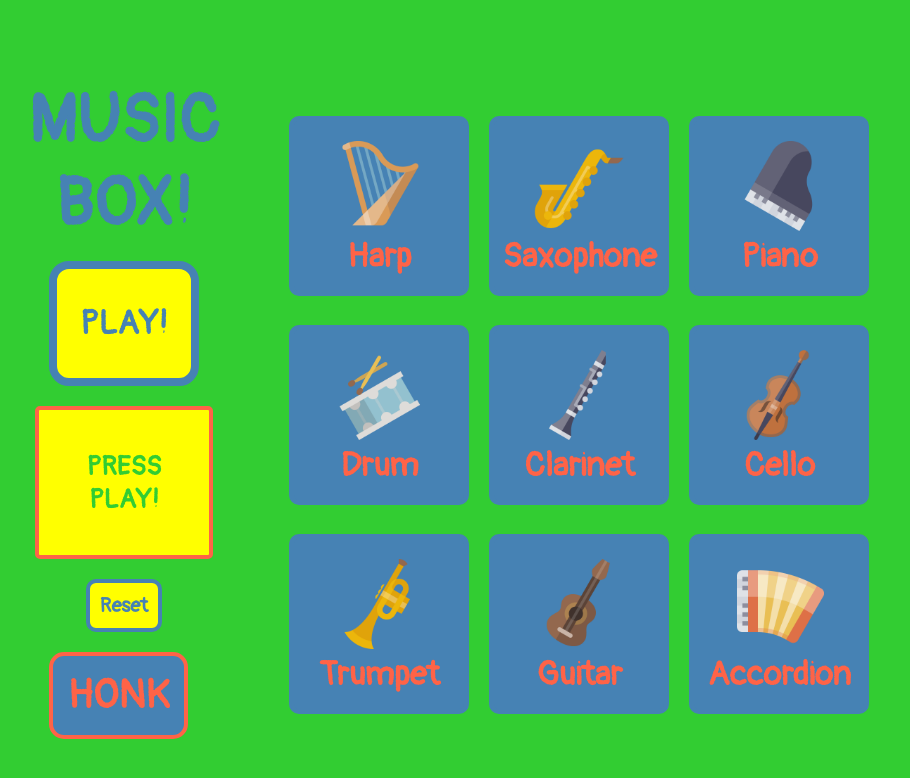
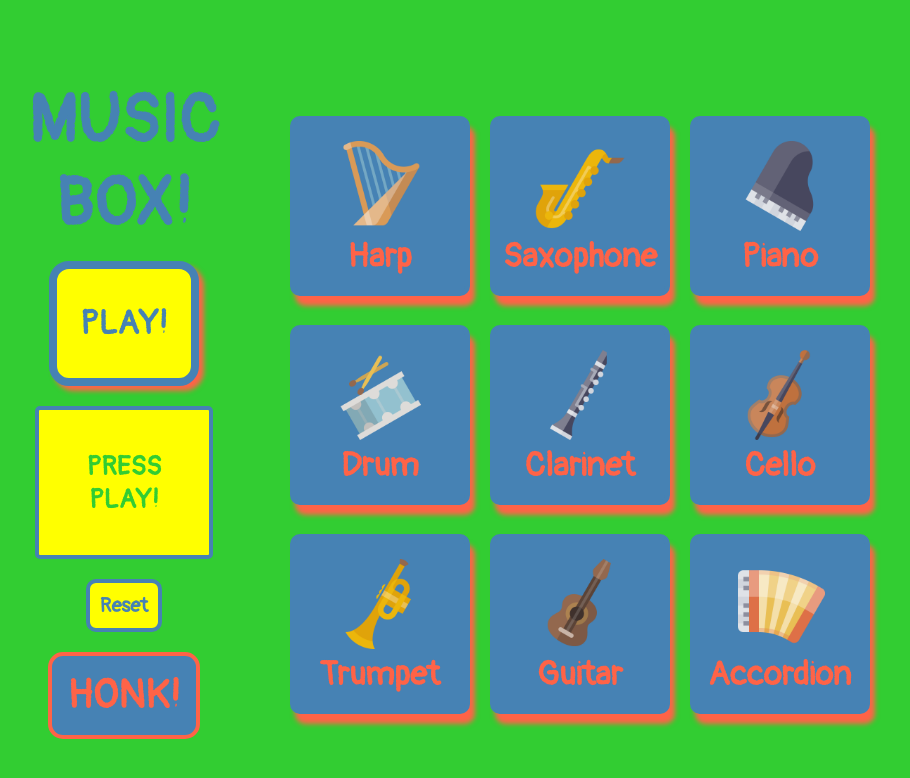
Before and after one commit to ruthierutho/music-box-react, a React (Create React App) app: page / in a window 1280 px wide. Shown: the top 778 px of the page, without its empty margins (142-1052 px from the left). Built offline with nearby package versions, Linux system fonts and the light colour scheme; no server answers.

Commit message:
shadows on buttons

```diff
--- a/src/components/GameWords.js
+++ b/src/components/GameWords.js
@@ -14,7 +14,7 @@ const GameWords = ({ selectedQuestion, selectedInstrument, mode}) => {
         : selectedInstrument !== null && selectedInstrument.name === selectedQuestion.answer ?
         <h3 className="game-words">Well Done! You found the {selectedQuestion.answer}!</h3>
         : selectedInstrument !== null && selectedInstrument.name !== selectedQuestion.answer ?
-        <h3 className="game-words"> Try Again! </h3>
+        <h3 className="game-words"> Try Again! <br></br> {selectedQuestion.question} </h3>
         : ""
 
 
--- a/src/components/BopButton.js
+++ b/src/components/HonkButton.js
@@ -3,10 +3,10 @@ import useSound from 'use-sound';
 
 import honk from '../static/wrong_answer.mp3'
 
-const BopButton = () => {
+const HonkButton = () => {
     const [play] = useSound(honk);
 
-    return <button className="honk" onClick={play}>HONK</button>
+    return <button className="honk" onClick={play}>HONK!</button>
 }
 
-export default BopButton;
+export default HonkButton;
--- a/src/containers/MusicBox.js
+++ b/src/containers/MusicBox.js
@@ -26,7 +26,7 @@ import celloSound from '../static/cello.mp3';
 import trumpetSound from '../static/trumpet.mp3';
 import guitarSound from '../static/guitar.mp3';
 import accordionSound from '../static/accordion.mp3';
-import BopButton from '../components/BopButton';
+import HonkButton from '../components/HonkButton';
 
 
 function MusicBox() {
@@ -158,7 +158,7 @@ function MusicBox() {
                 <GameButton selectedQuestion={selectedQuestion} selectedInstrument={selectedInstrument} pressPlay={pressPlay}></GameButton>
                 <GameWords mode={mode} selectedQuestion={selectedQuestion} selectedInstrument={selectedInstrument}></GameWords>
                 <ResetButton resetEverything={resetEverything}></ResetButton>
-                <BopButton></BopButton>
+                <HonkButton></HonkButton>
                 {/* <ModeToggle modeChange={modeChange}></ModeToggle> */}
 
             </div>
--- a/src/static/MusicBox.css
+++ b/src/static/MusicBox.css
@@ -32,6 +32,7 @@ body {
     margin: 10px;
     padding: 10px 10px 10px 10px;
     cursor: pointer;
+    box-shadow: 5px 10px 5px tomato;
 }
 
 .instrument:hover {
@@ -84,6 +85,7 @@ body {
     border: solid 8px steelblue;
     cursor: pointer;
     margin: 0px 0px 20px 0px;
+    box-shadow: 5px 5px 5px tomato;
 
 
 }
@@ -111,7 +113,7 @@ body {
 
 .game-words{
     font-size: 20pt;
-    border: solid 4px tomato;
+    border: solid 4px steelblue;
     background-color: yellow;
     color: limegreen;
     border-radius: 5px;
```
